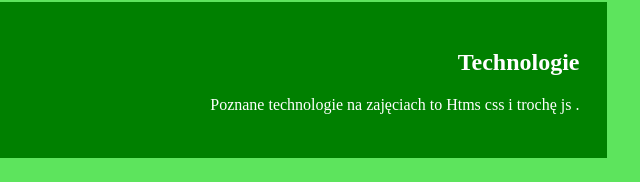
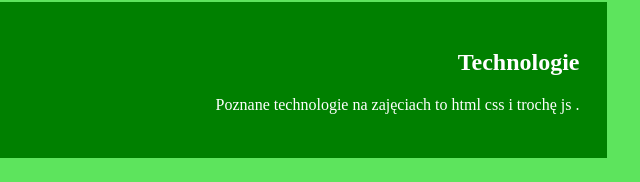
Before and after one commit to DamianSz88/DamianSZ88.github.io, a plain HTML site: page Lekcja 10/index.html in a window 1280 px wide. Shown: the part 262-444 px from the top of the page, 640-1280 px from the left. Drawn offline with Linux system fonts and the light colour scheme.

Commit message:
ćwiczenie 10

```diff
--- a/Lekcja 10/index.html
+++ b/Lekcja 10/index.html
@@ -24,7 +24,7 @@
         <h2>Technologie</h2>
     </header>
     <p>
-        Poznane technologie na zajęciach to Htms css i trochę js .
+        Poznane technologie na zajęciach to html css i trochę js .
     </p>
 </section>
 <section>
```
